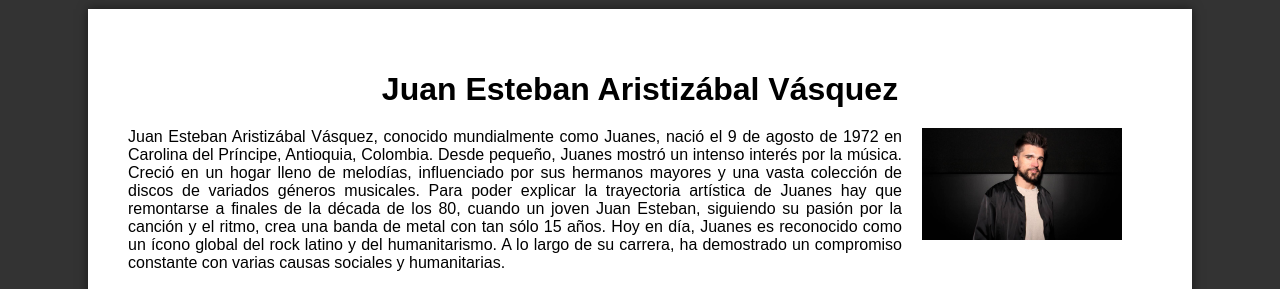
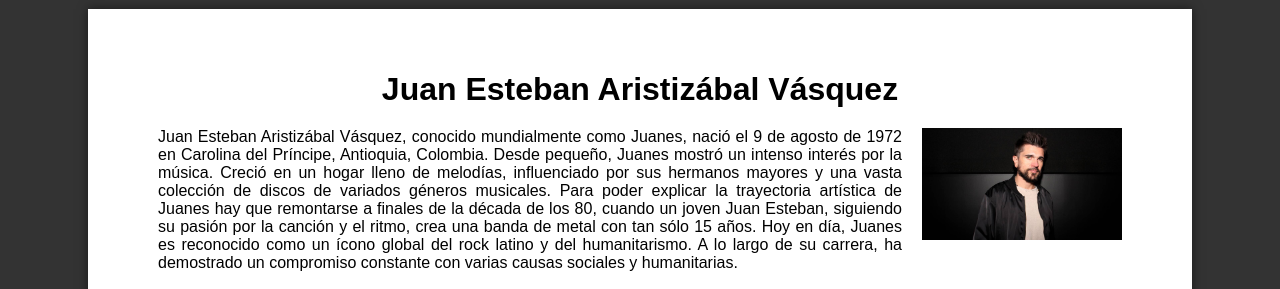
Before and after one commit to Jason2199/mi-primer-pagina-web, a plain HTML site: page index.html in a window 1280 px wide. Shown: the top 289 px of the page. Drawn offline with Linux system fonts and the light colour scheme.

Commit message:
Update estilo.css

```diff
--- a/estilo.css
+++ b/estilo.css
@@ -26,7 +26,7 @@ body {
 
 .centrado .contenido {
     text-align: justify; /* Texto justificado */
-    margin-bottom: 20px; /* Espacio debajo del contenido */
+    padding-left: 30px;/* Espacio debajo del contenido */
 }
 
 .centrado .contenido img.imagen-derecha {
```
